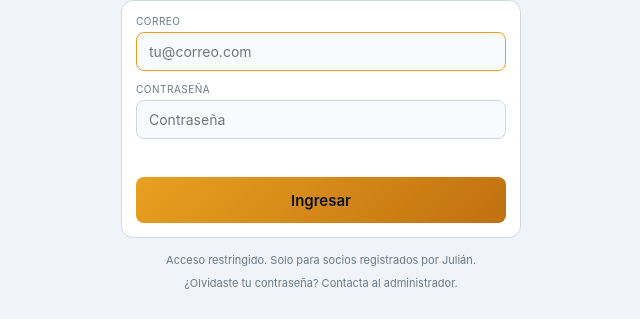
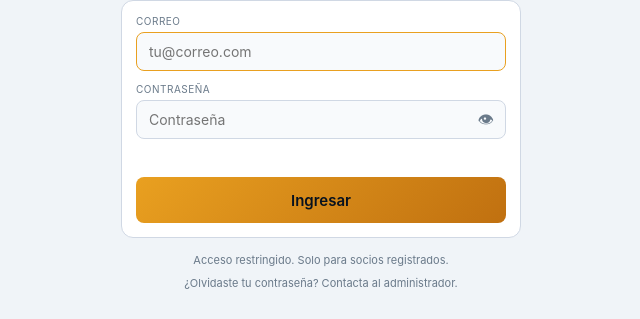
Before and after one commit to jitelcapital/jitel-capital, a plain HTML site: page socio.html in a window 1280 px wide. Shown: the part 172-491 px from the top of the page, 319-959 px from the left. Drawn offline with Linux system fonts and the light colour scheme; no server answers.

Commit message:
feat: socio.html — toggle ver/ocultar contraseña + quitar nombre hardcodeado
- pwFldEl(): helper que envuelve input password con botón 👁 para toggle type password/text
- Login y cambio de contraseña usan pwFldEl en todos los campos de password
- CSS: .pw-wrap y .pw-eye para posicionamiento absoluto del ícono
- "Solo para socios registrados por Julián." → "Solo para socios registrados."

Co-Authored-By: Claude Sonnet 4.6 <noreply@anthropic.com>

```diff
--- a/socio.html
+++ b/socio.html
@@ -53,6 +53,9 @@ input[type=email]:focus,input[type=password]:focus{border-color:var(--acc)}
 .bh{background:transparent;border:1px solid var(--bor);color:var(--txt)}
 .btn:disabled{opacity:.5;cursor:default}
 .err-sm{font-size:12px;color:var(--red);min-height:16px;margin-bottom:10px;text-align:center}
+.pw-wrap{position:relative}
+.pw-wrap input{padding-right:38px}
+.pw-eye{position:absolute;right:8px;top:50%;transform:translateY(-50%);background:none;border:none;cursor:pointer;font-size:16px;color:var(--mut);padding:4px;line-height:1;-webkit-tap-highlight-color:transparent;touch-action:manipulation}
 @media(prefers-color-scheme:light){
   :root{--bg:#f0f4f8;--card:#ffffff;--c2:#e8ecf2;--bor:#d0d8e4;--txt:#1a2a3a;--mut:#6a7a8a;--grn:#18a858;--red:#d03055;--blu:#1a6fd0;
   --c-suc-bg:#e8f8ed;--c-suc-bor:#7ae0aa;--c-warn-bg:#fff0e8;--c-day-bg:#fef8e0}
@@ -115,6 +118,19 @@ input[type=email]:focus,input[type=password]:focus{border-color:var(--acc)}
     var w=el('div','fld',null,null);
     w.appendChild(el('label',null,null,lbl));
     w.appendChild(input);
+    return w;
+  }
+  function pwFldEl(lbl,inp){
+    var w=el('div','fld',null,null);
+    w.appendChild(el('label',null,null,lbl));
+    var wrap=el('div','pw-wrap',null,null);
+    wrap.appendChild(inp);
+    var eye=el('button','pw-eye',null,'👁');
+    eye.type='button';
+    eye.setAttribute('tabindex','-1');
+    eye.addEventListener('click',function(){inp.type=inp.type==='password'?'text':'password';});
+    wrap.appendChild(eye);
+    w.appendChild(wrap);
     return w;
   }
   function btnEl(cls,txt,fn){
@@ -228,7 +244,7 @@ input[type=email]:focus,input[type=password]:focus{border-color:var(--acc)}
     submitBtn.style.fontSize='15px';
 
     card.appendChild(fldEl('Correo',emInp));
-    card.appendChild(fldEl('Contraseña',pwInp));
+    card.appendChild(pwFldEl('Contraseña',pwInp));
     card.appendChild(errEl);
     card.appendChild(submitBtn);
 
@@ -251,7 +267,7 @@ input[type=email]:focus,input[type=password]:focus{border-color:var(--acc)}
     pwInp.addEventListener('keydown',onEnter);
 
     wrap.appendChild(card);
-    wrap.appendChild(el('div',null,{fontSize:'11px',color:'var(--mut)',textAlign:'center',marginTop:'14px',lineHeight:'1.5'},'Acceso restringido. Solo para socios registrados por Julián.'));
+    wrap.appendChild(el('div',null,{fontSize:'11px',color:'var(--mut)',textAlign:'center',marginTop:'14px',lineHeight:'1.5'},'Acceso restringido. Solo para socios registrados.'));
     wrap.appendChild(el('div',null,{fontSize:'11px',color:'var(--mut)',textAlign:'center',marginTop:'6px',lineHeight:'1.5'},'¿Olvidaste tu contraseña? Contacta al administrador.'));
     G.appendChild(wrap);
     setTimeout(function(){emInp.focus();},150);
@@ -410,8 +426,8 @@ input[type=email]:focus,input[type=password]:focus{border-color:var(--acc)}
     var backBtn=btnEl('bh','← Volver al portal',function(){if(currentInfo)loadLoans(currentInfo);});
     backBtn.style.width='100%';backBtn.style.marginTop='8px';
 
-    card.appendChild(fldEl('Nueva contraseña',pw1));
-    card.appendChild(fldEl('Confirmar contraseña',pw2));
+    card.appendChild(pwFldEl('Nueva contraseña',pw1));
+    card.appendChild(pwFldEl('Confirmar contraseña',pw2));
     card.appendChild(errEl);
     card.appendChild(okEl);
     card.appendChild(saveBtn);
```
